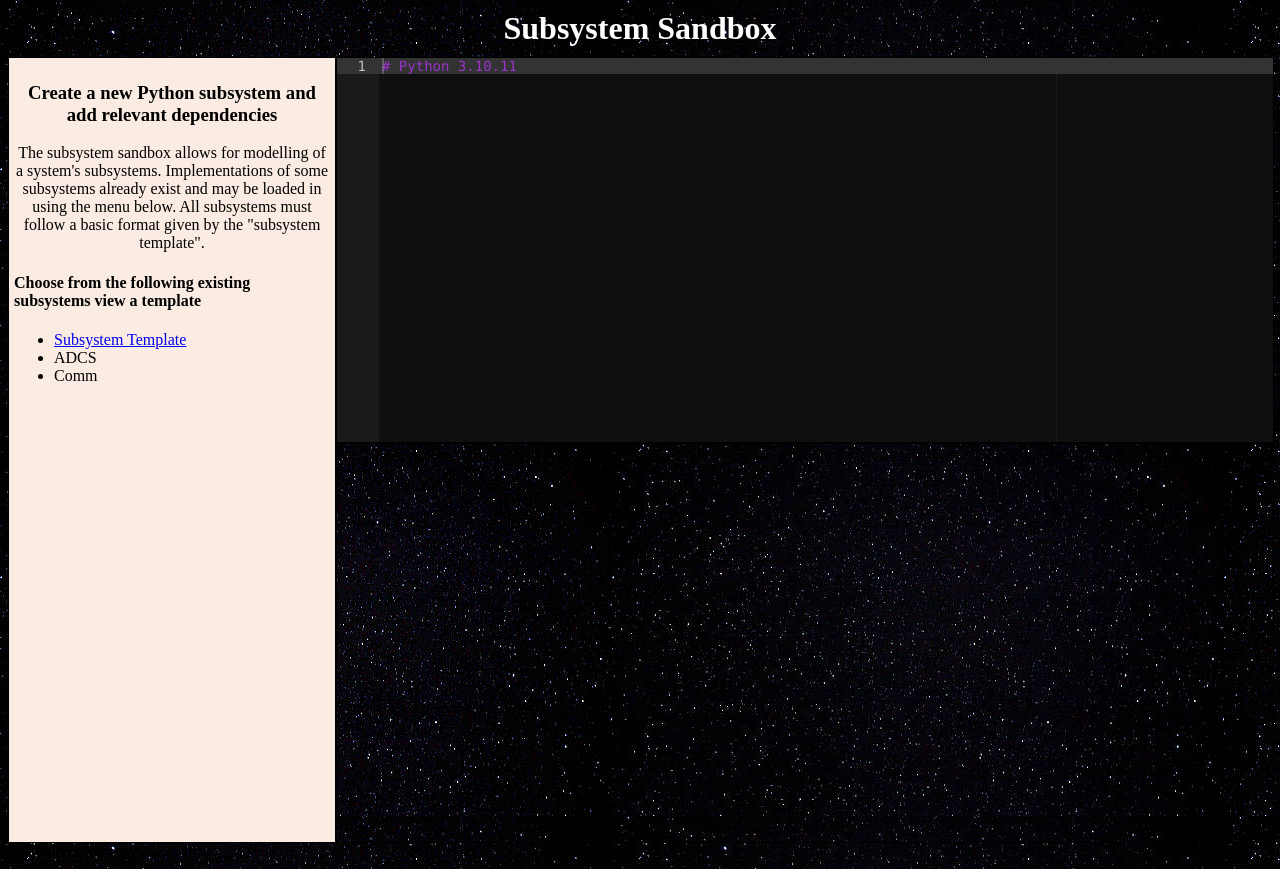
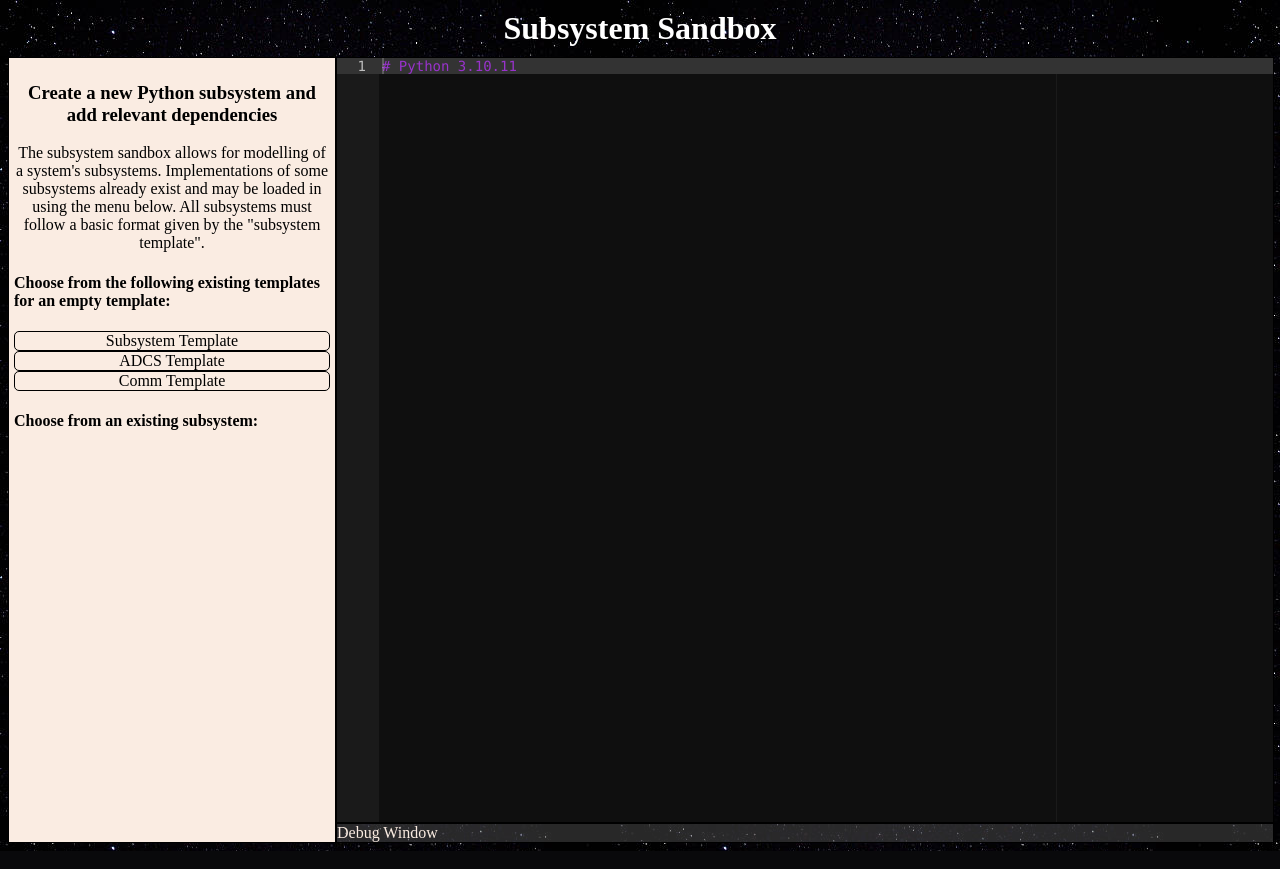
Before and after one commit to willAlbertini707/HSFEditor, a Flask app: page /result in a window 1280 px wide. Run offline with Flask 3, Linux system fonts and the light colour scheme; some libraries are stand-ins or nearby versions.

Commit message:
Provided buttons to add subsystem template. Updated file system

```diff
--- a/main.py
+++ b/main.py
@@ -1,22 +1,35 @@
 from flask import Flask, render_template, request
+from utils.create_subsystem import CreateSubsystem
 from threading import Timer
 import webbrowser
 
 app = Flask(__name__, template_folder='templates', static_folder='static')
+SUBSYSTEM_TEMPLATES = ["subsystem_template", "ADCS_template", "Comm_template"]
+PREBUILT_SUBSYSTEMS = []
 
 @app.route("/")
 def index():
     return render_template("index.html")
 
-@app.route("/result")
-def result():
+@app.route("/result", defaults={"var": ""})
+@app.route("/result/<var>")
+def result(var):
+    if var in SUBSYSTEM_TEMPLATES:
 
-    return render_template("model.html")
+        if var == "subsystem_template":
+            var = "\n"
+            var += CreateSubsystem().build_template()
+            var += "\n"
+        else:
+            subsystem = var.replace("_template", "")
+            var = "\n"
+            var += CreateSubsystem(subsystem).build_template()
+            var += "\n"
+    else:
+        var = ""
 
-@app.route("/subtemplate")
-def subtemplate():
+    return render_template("model.html", variable = var)
 
-    return render_template("template.html")
 
 def open_browser():
   webbrowser.open_new("http://127.0.0.1:5000")
--- a/static/model.css
+++ b/static/model.css
@@ -43,6 +43,35 @@ body h1.question {
     max-width: 400px;
 }
 
+.container__left ul {
+    padding: 0;
+    margin: 0;
+    list-style: none;
+    /* width: 100%; */
+}
+
+.container__left ul li {
+    display: flex;
+    text-align: center;
+    /* width: 100%; */
+}
+
+.btn {
+    flex: 1;
+    color: black;
+    background-color: transparent;
+    text-decoration: none;
+    border: solid black 1px;
+    border-radius: 5px;
+}
+
+.btn:hover{
+    color: black;
+    background-color: white;
+    text-decoration: none;
+    border: 2px solid white;
+}
+
 .container .container__left h3, p {
     text-align: center;
     width: 100%;
@@ -61,7 +90,7 @@ body h1.question {
 }
 .container__top {
     /* Initial height */
-    height: 24rem;
+    height: 48rem;
 
     /* Misc */
     align-items: center;
@@ -75,12 +104,13 @@ body h1.question {
     flex-grow: 1;
 
     /* Misc */
-    align-items: center;
+    align-items: left;
     display: flex;
-    justify-content: center;
+    justify-content: left;
     overflow-x: scroll;
     width: 100%;
-
+    background-color: #50505080;
+    color: #FAECE2;
 }
 
 .editor_container {
--- a/templates/model.html
+++ b/templates/model.html
@@ -20,13 +20,15 @@
                     a basic format given by the "subsystem template".
                 </p>
 
-                <h4>Choose from the following existing subsystems view a template</h4>
+                <h4>Choose from the following existing templates for an empty template:</h4>
 
                 <ul>
-                    <li><a href="/subtemplate">Subsystem Template</a></li>
-                    <li>ADCS</li>
-                    <li>Comm</li>
+                    <li><a class="btn" href="/result/subsystem_template">Subsystem Template</a></li>
+                    <li><a class="btn" href="/result/ADCS_template">ADCS Template</a></li>
+                    <li><a class="btn" href="/result/Comm_template">Comm Template</a></li>
                 </ul>
+
+                <h4>Choose from an existing subsystem:</h4>
             </div>
 
             <div class="resizer" data-direction="horizontal"></div>
@@ -35,13 +37,17 @@
 
                 <div class="container__top">
                     <div class="editor_container">
-                        <div id="editor"># Python 3.10.11</div>
+                        <div id="editor"><p># Python 3.10.11{{ variable }} </p></div>
                     </div>
                 </div>
 
                 <div class="resizer" data-direction="vertical"></div>
 
-                <div class="container__bottom"></div>
+                <div class="container__bottom">
+                    <div class="debug_window">
+                        Debug Window
+                    </div>
+                </div>
             </div>
         </div>
 
@@ -50,4 +56,3 @@
 
     </body>
 </html>
-/styling/ace_editor.js
```
Also changed, not shown: subsystems/adcs.py (deleted, +0 -56 lines), utils/create_subsystem.py (renamed from subsystems/create_subsystem.py, +10 -7 lines), subsystem_templates/template.txt (renamed from subsystems/template.txt), utils/__init__.py (added), utils/parse_file.py (deleted).
